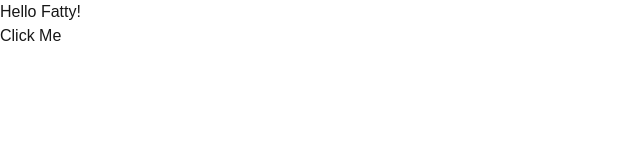
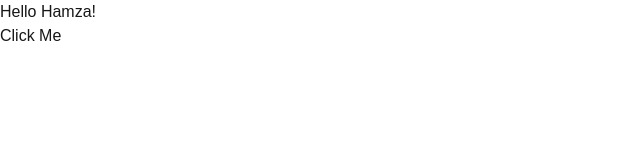
Before and after one commit to ameercodes04/Social-App, a Next.js app: page / in a window 1280 px wide. Shown: the top 160 px of the page, without its empty margins (0-640 px from the left). Built offline with nearby package versions, Linux system fonts and the light colour scheme.

Commit message:
your message

```diff
--- a/src/app/page.js
+++ b/src/app/page.js
@@ -2,7 +2,7 @@
   import { useState} from "react";
   export default function Home()
   {
-    const[message, setMessage]= useState("Hello Fatty!");
+    const[message, setMessage]= useState("Hello Hamza!");
     const [buttonVisible, setButtonVisible] = useState(true);
 
     const handleClick= () => {
```
